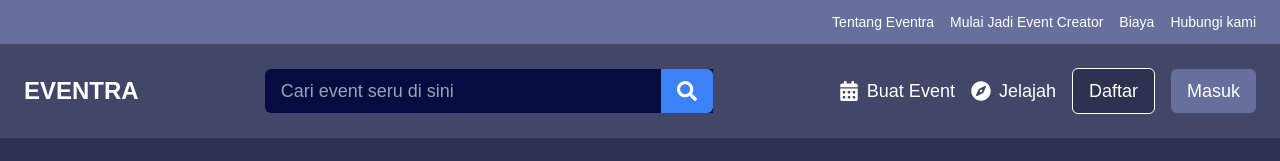
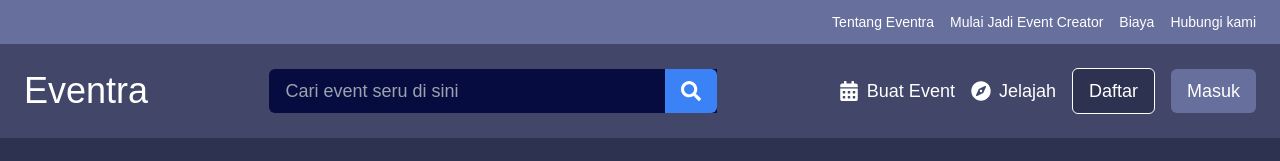
Before and after one commit to vinaarchi/fe-minpro, a Next.js app: page / in a window 1280 px wide. Shown: the top 161 px of the page. Built offline with nearby package versions, Linux system fonts and the light colour scheme.

Commit message:
benerin font Navbar (#2)
* navbar

* nambahin link button -vina

* benerin font saja -vina

---------

Co-authored-by: kusumaningrum-code <kusumaningrum416@gmail.com>
Co-authored-by: Kusuma Ningrum <155100839+kusumaningrum-code@users.noreply.github.com>

```diff
--- a/src/components/Navbar.tsx
+++ b/src/components/Navbar.tsx
@@ -18,7 +18,11 @@ const Navbar = () => {
           <FaBars className="w-6 h-6" />
         </button>
 
-        <div className="sm:hidden text-white font-bold text-lg">EVENTRA</div>
+
+        <div className="sm:hidden text-white font-ibrand text-lg">
+          <h2>Eventra</h2>
+        </div>
+
 
         <div className="hidden sm:flex sm:ml-auto space-x-4">
           <Link href="/about" className="text-white hover:underline">
@@ -37,8 +41,10 @@ const Navbar = () => {
       </nav>
 
       <nav className="flex flex-col sm:flex-row items-center bg-customMediumBlue px-4 sm:px-6 py-6 w-full text-lg">
-        <div className="hidden sm:block text-white font-bold text-2xl">
-          EVENTRA
+
+        <div className="hidden sm:block text-white font-ibrand text-4xl">
+          Eventra
+
         </div>
 
         <div className="flex-1 flex justify-center mt-4 sm:mt-0 sm:relative sm:top-0 relative top-[-15px]">
@@ -70,10 +76,17 @@ const Navbar = () => {
             <span>Jelajah</span>
           </Link>
           <button className="bg-[#2d3250] text-white px-4 py-2 rounded-md border-[1px] border-white">
-            Daftar
+
+            <a href="/sign-up" className="font-ibrand">
+              Daftar
+            </a>
           </button>
           <button className="bg-[#676f9d] text-white px-4 py-2 rounded-md">
-            Masuk
+            <a href="/sign-in" className="font-ibrand">
+              Masuk
+            </a>
+
+
           </button>
         </div>
 
```
